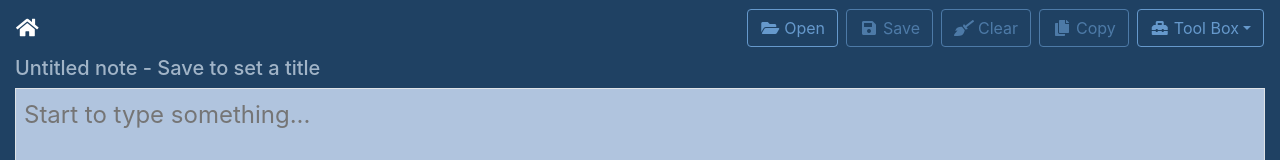
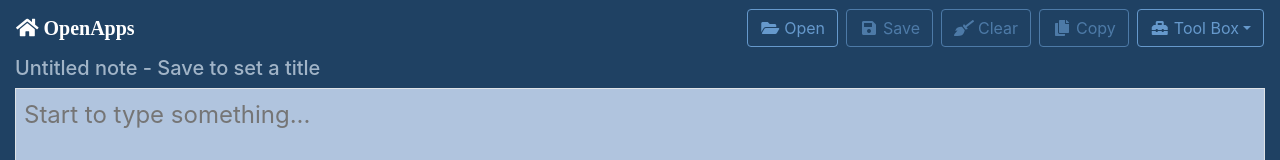
Before and after one commit to openXapps/web-apps-notes, a React (Create React App) app: page / in a window 1280 px wide. Shown: the top 160 px of the page. Built offline with nearby package versions, Linux system fonts and the light colour scheme.

Commit message:
Added branding

```diff
--- a/src/components/Header.js
+++ b/src/components/Header.js
@@ -31,7 +31,7 @@ const Header = () => {
 
   return (
     <nav className="navbar navbar-expand-sm navbar-dark bg-dark">
-      <a className="navbar-brand" href="/"><i className="fas fa-home"></i></a>
+      <a className="navbar-brand" href="/"><i className="fas fa-home"> OpenApps</i></a>
       <button
         className="navbar-toggler px-1"
         type="button"
```
